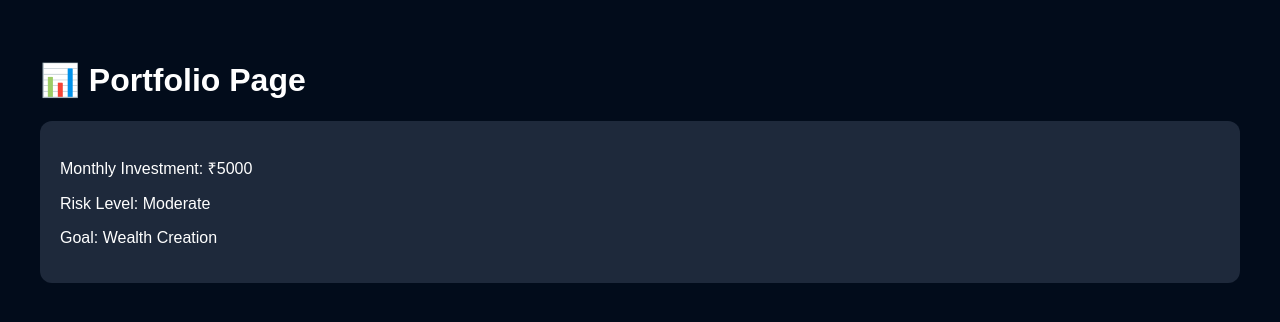
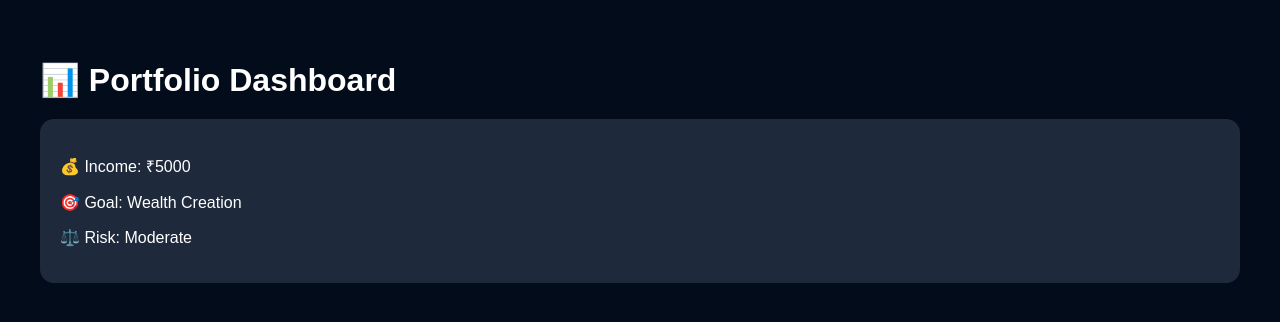
Before and after one commit to bishalkattel244-ship-it/Niveshmitra-ai, a Next.js app: page /portfolio in a window 1280 px wide. Shown: the top 322 px of the page. Built offline with nearby package versions, Linux system fonts and the light colour scheme.

Commit message:
stable deploy fix

```diff
--- a/app/portfolio/page.tsx
+++ b/app/portfolio/page.tsx
@@ -1,28 +1,52 @@
 "use client";
 
+import { useEffect, useState } from "react";
+
 export default function Portfolio() {
+  const [mounted, setMounted] = useState(false);
+  const [userData, setUserData] = useState<any>(null);
+
+  useEffect(() => {
+    setMounted(true);
+
+    try {
+      const stored = localStorage.getItem("userData");
+
+      if (stored) {
+        setUserData(JSON.parse(stored));
+      }
+    } catch (err) {
+      console.log(err);
+    }
+  }, []);
+
+  if (!mounted) {
+    return null;
+  }
+
   return (
     <div
       style={{
-        padding: "40px",
-        color: "white",
         background: "#020c1b",
         minHeight: "100vh",
+        color: "white",
+        padding: "40px",
       }}
     >
-      <h1>📊 Portfolio Page</h1>
+      <h1 style={{ fontSize: "32px", marginBottom: "20px" }}>
+        📊 Portfolio Dashboard
+      </h1>
 
       <div
         style={{
           background: "#1e293b",
           padding: "20px",
-          borderRadius: "12px",
-          marginTop: "20px",
+          borderRadius: "14px",
         }}
       >
-        <p>Monthly Investment: ₹5000</p>
-        <p>Risk Level: Moderate</p>
-        <p>Goal: Wealth Creation</p>
+        <p>💰 Income: ₹{userData?.income || 5000}</p>
+        <p>🎯 Goal: {userData?.goal || "Wealth Creation"}</p>
+        <p>⚖️ Risk: {userData?.risk || "Moderate"}</p>
       </div>
     </div>
   );
```
